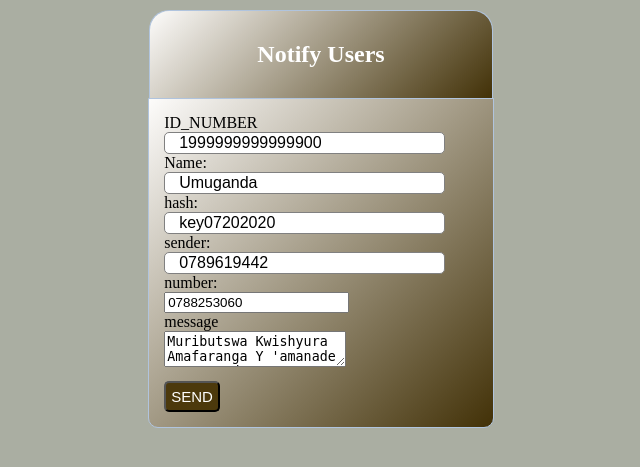
After one commit to key-joshua/umuganda-platform, a PHP site: page /umuganda_project/admin/sendsms.php?ID_NUMBER=1999999999999900 in a window 1280 px wide. The commit adds this page. Shown: the top 467 px of the page, without its empty margins (319-959 px from the left). Run offline with PHP 8.4, Linux system fonts and the light colour scheme; data comes from the database, SQL or seed files in the repository.

Commit message:
i was made my project ready to be deployed

```diff
--- /dev/null
+++ b/umuganda_project/admin/css/sms.css
@@ -0,0 +1,55 @@
+body
+{
+
+  margin: 0;
+  background: #aaaea2;"
+}
+
+.header{
+	width: 25.2%;
+	margin: 10px auto 0px;
+	color: white;
+	background-image: linear-gradient(135deg, #fdfcfb 0%, #423107 100%);
+	text-align: center;
+	border: 1px solid #B0C4DE;
+	border-bottom: none;
+	border-radius: 20px 20px 0px 0px;
+	padding: 10px;
+}
+
+.input-group{
+
+
+
+
+	background-image: linear-gradient(135deg, #fdfcfb 0%, #423107 100%);
+    width: 24.5%;
+	margin: auto;
+	padding: 15px;
+	border: 1px solid #B0C4DE;
+	border-radius: 0px 0px 10px 10px;
+}
+
+
+
+
+
+
+.in{
+
+	height: 10px;
+	width: 80%;
+	padding: 5px 14px;
+	font-size: 16px;
+	border-radius: 5px;
+	border: 1px solid gray;
+}
+
+.send{
+	margin-top: 10px;
+	padding: 5px;
+	font-size: 15px;
+	color: white;
+	background: #4c390c;
+	border-radius: 5px;
+}
--- /dev/null
+++ b/umuganda_project/admin/sendsms.php
@@ -0,0 +1,52 @@
+<!DOCTYPE html>
+<html>
+<head>
+	<title>Notify Absent User</title>
+	<meta name="viewport" content="width=device-width, initial-scale=1.0">
+    <meta name="author" content="Josue BYIRINGIRO">
+    <link rel="stylesheet" type="text/css" href="css/sms.css">
+
+</head>
+
+
+<body >
+
+	<div class="header" ><h2>Notify Users</h2></div>
+<?php
+
+include('connection.php');
+$ID_NUMBER = $_GET['ID_NUMBER'];
+$sql1 = 'SELECT * FROM   umuganda_project WHERE ID_NUMBER=:ID_NUMBER';
+$query1 = $db -> prepare($sql1);
+$query1->execute([':ID_NUMBER' => $ID_NUMBER ]);
+$results1 = $query1 -> fetchAll(PDO::FETCH_OBJ);
+
+if($query1 -> rowCount() > 0)
+{
+foreach($results1 as $resulta)
+{
+
+}
+
+}
+?>
+	<div class="input-group">
+		<form method="post" action="sendapismsphp.php">
+			<label>ID_NUMBER</label>
+            <input name="ID_NUMBER"  value="<?= $resulta->ID_NUMBER; ?>" class="in"/>
+			<br><label>Name:</label><br>
+			<input type="text" name="username" value="Umuganda" class="in" />
+			<br><label>hash:</label><br>
+			<input type="text" name="hash" value="key07202020"  class="in" />
+			<br><label>sender:</label><br>
+			<input type="text" name="sender"value="0789619442"  class="in" />
+			<br><label>number:</label><br>
+			<input type="text" name="num"  value="<?= $resulta->TELEPHONE; ?>" />
+			<br><label>message</label><br>
+			<textarea  name="mess" value="hdbsds" >Muributswa Kwishyura Amafaranga Y 'amanade Y'umuganda</textarea>
+			<br><input type="submit" name="sender" class="send" value="SEND" />
+		</form>
+	</div>
+
+</body>
+</html>
```
Also changed, not shown: umuganda_project/admin/absent.php (added, +190 -0 lines), umuganda_project/admin/people_check.php (+14 -15 lines), umuganda_project/admin/people_details.php (+12 -2 lines), umuganda_project/admin/sendapismsphp.php (added, +18 -0 lines).
